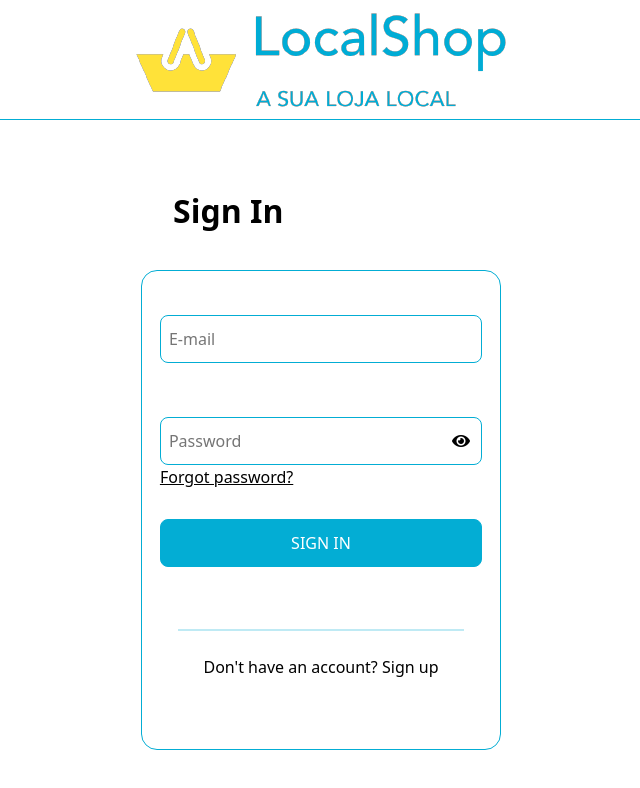
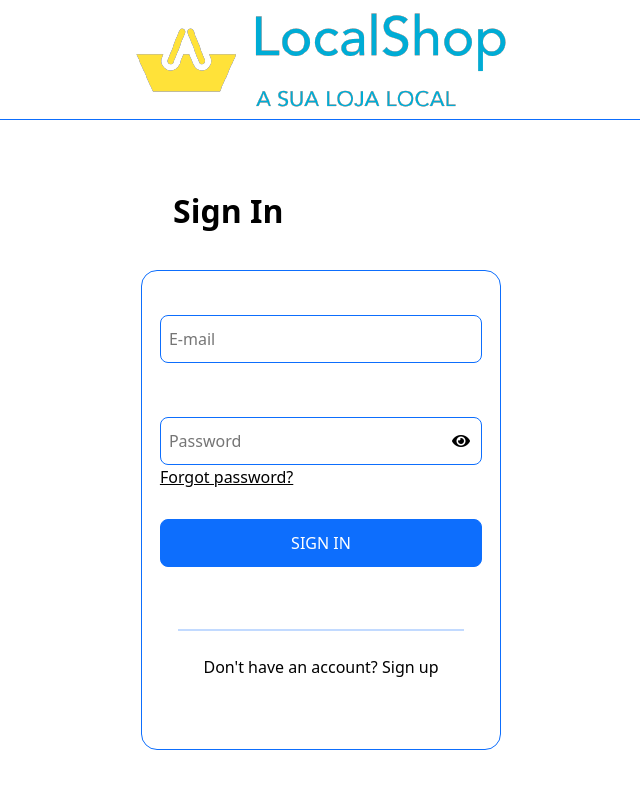
Before and after one commit to FelipeCardos/PTI, a React (Vite) app in the folder Projeto/code/client/shop-vite/: page /signin in a window 1280 px wide. Shown: the top 788 px of the page, without its empty margins (319-959 px from the left). Built offline with nearby package versions, Linux system fonts and the light colour scheme.

Commit message:
Cor principal é o azul #0d6efd

```diff
--- a/Projeto/code/client/shop-vite/src/components/Header/Navbar/NavBar.css
+++ b/Projeto/code/client/shop-vite/src/components/Header/Navbar/NavBar.css
@@ -2,8 +2,10 @@
   display: flex;
   height: 100%;
   width: 100%;
-  margin-top: 10px;
+  padding-top: 20px;
   justify-content: space-evenly;
+  padding-bottom: 20px;
+  border-bottom: 1px solid #0d6efd;
 }
 
 .logo {
@@ -12,23 +14,24 @@
   display: flex;
 }
 
-.btnShoppingBasket{
+.btnShoppingBasket {
   border: 0px;
   width: 5vw;
   margin-left: 200 px;
   border-radius: 1em;
 }
 
-.searchBar{
+.searchBar {
   height: 6vh;
   width: 50%;
 }
-.searchBar>input{
+.searchBar > input {
   width: 90%;
   border-radius: 1em;
 }
 
-.nav>.btnSignUp,.btnSignIn{
+.nav > .btnSignUp,
+.btnSignIn {
   border: 0px;
   display: flex;
   width: 5vw;
@@ -36,5 +39,4 @@
   border-radius: 1em;
   text-align: center;
   text-decoration: white;
-
 }
--- a/Projeto/code/client/shop-vite/src/components/NavBarBase/NavBarBase.css
+++ b/Projeto/code/client/shop-vite/src/components/NavBarBase/NavBarBase.css
@@ -7,7 +7,7 @@
   height: 15vh;
   width: auto;
   margin-bottom: 5vh;
-  border-bottom: 1px solid #03add4;
+  border-bottom: 1px solid #0d6efd;
 }
 .logoButton {
   border: 0px;
--- a/Projeto/code/client/shop-vite/src/components/ProductionUnit/AddProductionUnit.css
+++ b/Projeto/code/client/shop-vite/src/components/ProductionUnit/AddProductionUnit.css
@@ -17,7 +17,7 @@ a {
   justify-content: space-evenly;
   align-items: center;
   margin: auto;
-    background-color: #03add4;
+  background-color: #0d6efd;
   border-radius: 2em;
 }
 
--- a/Projeto/code/client/shop-vite/src/components/Signin/Signin.css
+++ b/Projeto/code/client/shop-vite/src/components/Signin/Signin.css
@@ -24,9 +24,9 @@ a {
   justify-content: space-evenly;
   align-items: center;
   margin: auto;
-  /* background-color: #03add4; */
+  /* background-color: #0d6efd; */
   border-radius: 1em;
-  border: #03add4 1px solid;
+  border: #0d6efd 1px solid;
 }
 
 @keyframes fadeIn {
@@ -56,7 +56,7 @@ a {
   border-radius: 0.5em;
   padding: 0.5em;
   height: 3em;
-  border: 1px solid #03add4;
+  border: 1px solid #0d6efd;
 }
 
 .togglePassword {
@@ -75,12 +75,12 @@ a {
 }
 
 .loginButton {
-  background-color: #03add4;
+  background-color: #0d6efd;
   border: 1px solid #a88734 #9c7e31 #846a29;
   color: white;
 }
 
 .hr {
   width: 80%;
-  border: 1px solid #03add4;
+  border: 1px solid #0d6efd;
 }
--- a/Projeto/code/client/shop-vite/src/components/Signup/Signup.css
+++ b/Projeto/code/client/shop-vite/src/components/Signup/Signup.css
@@ -18,7 +18,7 @@ a {
   justify-content: space-evenly;
   align-items: center;
   margin: auto;
-  background-color: #03add4;
+  background-color: #0d6efd;
   border-radius: 2em;
 }
 
--- a/Projeto/code/client/shop-vite/src/layouts/MainLayout.jsx
+++ b/Projeto/code/client/shop-vite/src/layouts/MainLayout.jsx
@@ -1,12 +1,11 @@
 import React from "react";
-import Footer from "../components/Footer/footer";
-import Header from "../components/Header/header";
+import Footer from "../components/Footer/Footer";
+import Header from "../components/Header/Header";
 
 export default function MainLayout({ children }) {
   return (
     <>
       <Header></Header>
-      <hr />
       <div style={{ display: "inline-block", position: "relative" }}>
         {children}
       </div>
```
Lines whose indentation alone changed are shown as unchanged.
